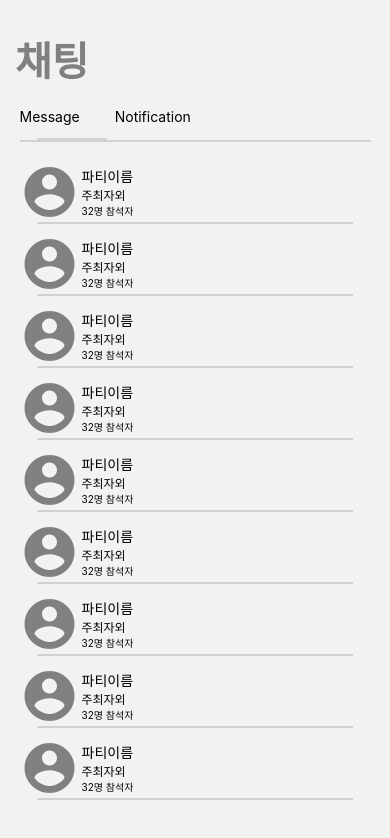
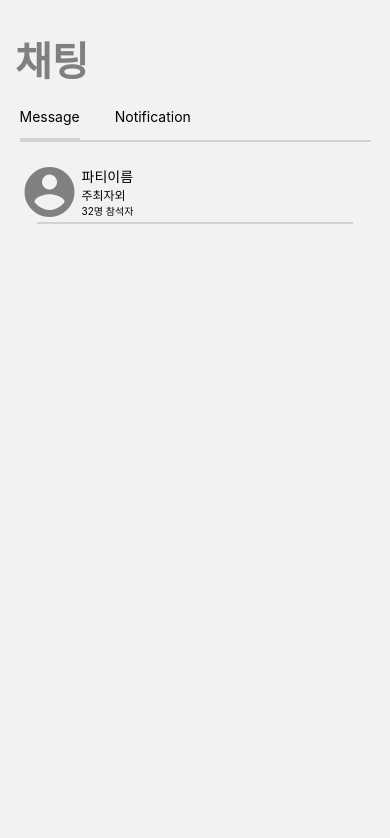
Before and after one commit to dudcks5477/Capstone_partypeople, a React Native app in the folder frontend/: screen /Chat in a window 390 px wide. Shown: the top 838 px of the page. Built offline with nearby package versions, Linux system fonts and the light colour scheme; what react-native-geocoding would draw is missing.

Commit message:
똑같음 바뀐거 x

```diff
--- a/frontend/src/screens/AddScreen.js
+++ b/frontend/src/screens/AddScreen.js
@@ -344,7 +344,7 @@ const AddScreen = ({navigation,route}) => {
 
 
 
-      <Text>{address}</Text>
+      {/* <Text>{address}</Text> */}
 
       {/* <TouchableOpacity onPress={handleClearAsyncStorage}>
         <Text>저장된 데이터 삭제</Text>
--- a/frontend/src/screens/ChatScreen.js
+++ b/frontend/src/screens/ChatScreen.js
@@ -102,8 +102,8 @@ const ChatScreen = ({ navigation }) => {
             </View>
           </TouchableOpacity>
         </View>
-        {selectedTab === 'message' && <Line style={{width: 70, backgroundColor: 'black'}}/>}
-        {selectedTab === 'notification' && <Line style={{width: 100, marginLeft: '50%', backgroundColor: 'black'}}/>}
+        {selectedTab === 'message' && <Line style={{width: 60, marginLeft: '0%',backgroundColor: 'black'}}/>}
+        {selectedTab === 'notification' && <Line style={{width: 75, marginLeft: '26%', backgroundColor: 'black'}}/>}
       </View>
 
       <Line style= {{marginBottom: 10}}/>
@@ -134,6 +134,15 @@ const ChatScreen = ({ navigation }) => {
         <TouchableOpacity onPress={() => navigation.navigate('ChatRoomScreen', { partyName: '파티이름' })}>
           <ScrollView style={{ width: '90%', marginHorizontal: '5%'}}>
             <View style={{flexDirection: 'row', marginTop: 10, alignItems: 'center'}}>
+              <MaterialIcons name="account-circle" size={60} color="gray" style={{marginRight: 2}}/>
+              <View style={{flexDirection: 'column'}}>
+                <Text style={{fontSize: 14}}>파티이름</Text>
+                <Text style={{fontSize: 12}}>주최자외</Text>
+                <Text style={{fontSize: 10}}>32명 참석자</Text>
+              </View>
+            </View>
+            <Line/>
+            {/* <View style={{flexDirection: 'row', marginTop: 10, alignItems: 'center'}}>
               <MaterialIcons name="account-circle" size={60} color="gray" style={{marginRight: 2}}/>
               <View style={{flexDirection: 'column'}}>
                 <Text style={{fontSize: 14}}>파티이름</Text>
@@ -204,16 +213,7 @@ const ChatScreen = ({ navigation }) => {
                 <Text style={{fontSize: 10}}>32명 참석자</Text>
               </View>
             </View>
-            <Line/>
-            <View style={{flexDirection: 'row', marginTop: 10, alignItems: 'center'}}>
-              <MaterialIcons name="account-circle" size={60} color="gray" style={{marginRight: 2}}/>
-              <View style={{flexDirection: 'column'}}>
-                <Text style={{fontSize: 14}}>파티이름</Text>
-                <Text style={{fontSize: 12}}>주최자외</Text>
-                <Text style={{fontSize: 10}}>32명 참석자</Text>
-              </View>
-            </View>
-            <Line/>
+            <Line/> */}
           </ScrollView>
         </TouchableOpacity>
 
```
